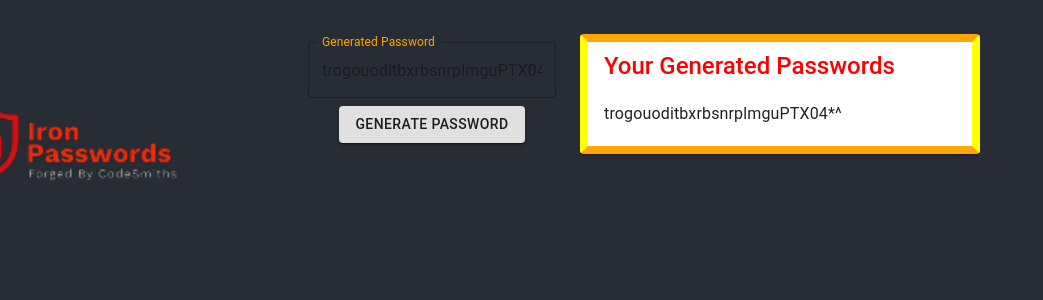
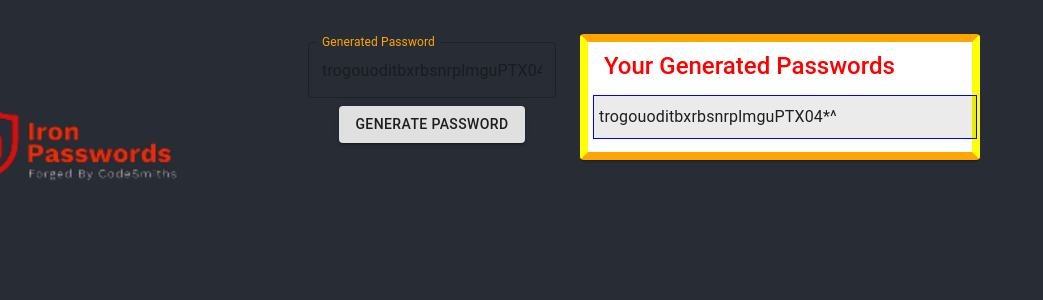
Before and after one commit to aqdasilva/IronPassword, a React (Create React App) app: page / in a window 1280 px wide. Both pictures are taken after a click on the button "GENERATE PASSWORD". Shown: the top 300 px of the page, without its empty margins (0-1043 px from the left). Built offline with nearby package versions, Linux system fonts and the light colour scheme.

Commit message:
add buttons to passwords, want to add drag and drop

```diff
--- a/package.json
+++ b/package.json
@@ -12,6 +12,7 @@
     "@testing-library/react": "^13.4.0",
     "@testing-library/user-event": "^13.5.0",
     "react": "^18.2.0",
+    "react-dnd": "^16.0.1",
     "react-dom": "^18.2.0",
     "react-scripts": "5.0.1",
     "styled-components": "^5.3.6",
--- a/src/components/password.js
+++ b/src/components/password.js
@@ -1,8 +1,9 @@
 import React, { useState, useEffect } from 'react';
-import { List, ListItem, ListItemText, makeStyles, Paper } from '@material-ui/core';
+import { List, ListItem, ListItemText, makeStyles, Paper, Select } from '@material-ui/core';
 import Button from '@material-ui/core/Button';
 import TextField from '@material-ui/core/TextField';
 import ListSubheader from '@material-ui/core/ListSubheader';
+import { useDrag } from 'react-dnd'
 
 
 
@@ -127,6 +128,13 @@ function PasswordGenerator() {
     setPasswords(prevPasswords => [...prevPasswords, password]);
   }
 
+  const [selectedIndex, setSelectedIndex] = React.useState(0);
+
+  const handleListItemClick = (event, index) => {
+    setSelectedIndex(index);
+  };
+
+
   return (
     <div className={classes.parentContainer}>
       <div className={classes.container}>
@@ -160,7 +168,19 @@ function PasswordGenerator() {
             }
             >
             {savedPasswords.map((p, index) => (
-              <ListItem key={index}>
+              <ListItem
+              key={index}
+              button
+              selected={selectedIndex === index}
+              onClick={(event) => handleListItemClick(event, index)}
+              className={selectedIndex === index ? classes.selected : null}
+              style={{
+                display: 'inline-block',
+                padding: '5px',
+                margin: '5px',
+                border: selectedIndex === index ? '1px solid blue' : '1px solid gray',
+              }}
+              >
                 <ListItemText primary={p} />
               </ListItem>
             ))}
```
Also changed, not shown: src/components/dragAndDrop.js (added, +51 -0 lines), 1 other file (tests, documents, lock files or other folders).
